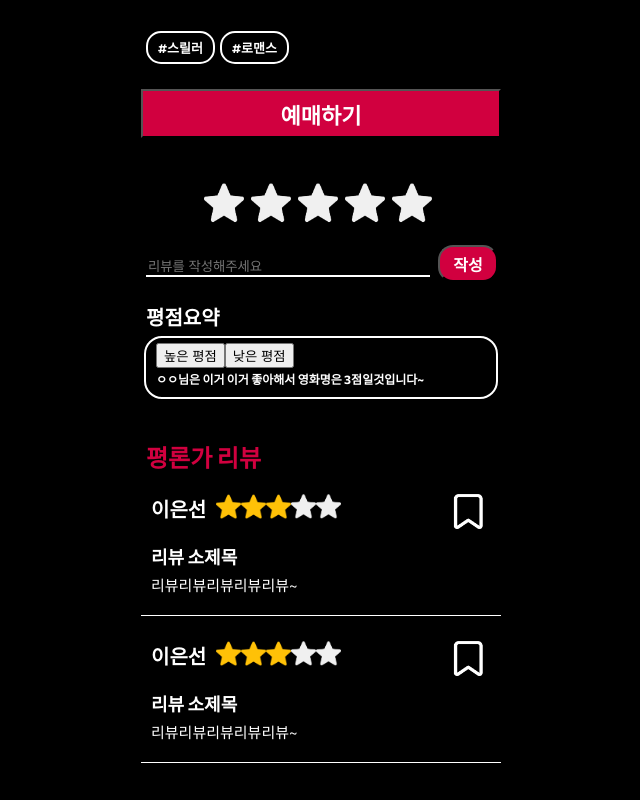
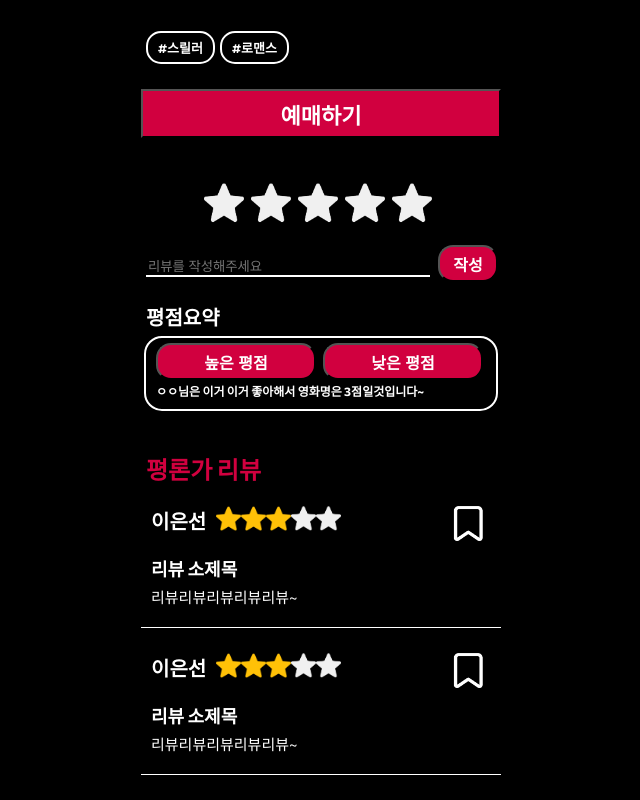
Before and after one commit to Munhak-Zip/Munhak.Zip_Front, a React (Create React App) app: page /movie/detail in a window 1280 px wide. Shown: the part 608-1408 px from the top of the page, without its empty margins (319-959 px from the left). Built offline with nearby package versions, Linux system fonts and the light colour scheme.

Commit message:
[fix/#1] 영화 ui 변경

```diff
--- a/src/views/movie/MovieDetail.js
+++ b/src/views/movie/MovieDetail.js
@@ -144,8 +144,8 @@ const MovieDetail=() =>{
                 평점요약
             </div>
             <div className="expect_box">
-                <button className="btn_good_bad">높은 평점</button>
-                <button className="btn_good_bad">낮은 평점</button>
+                <button className="btn_good">높은 평점</button>
+                <button className="btn_bad">낮은 평점</button>
                 <br/>
                 <b className="expect_text">ㅇㅇ님은 이거 이거 좋아해서 영화명은 3점일것입니다~</b>
             </div>
```
